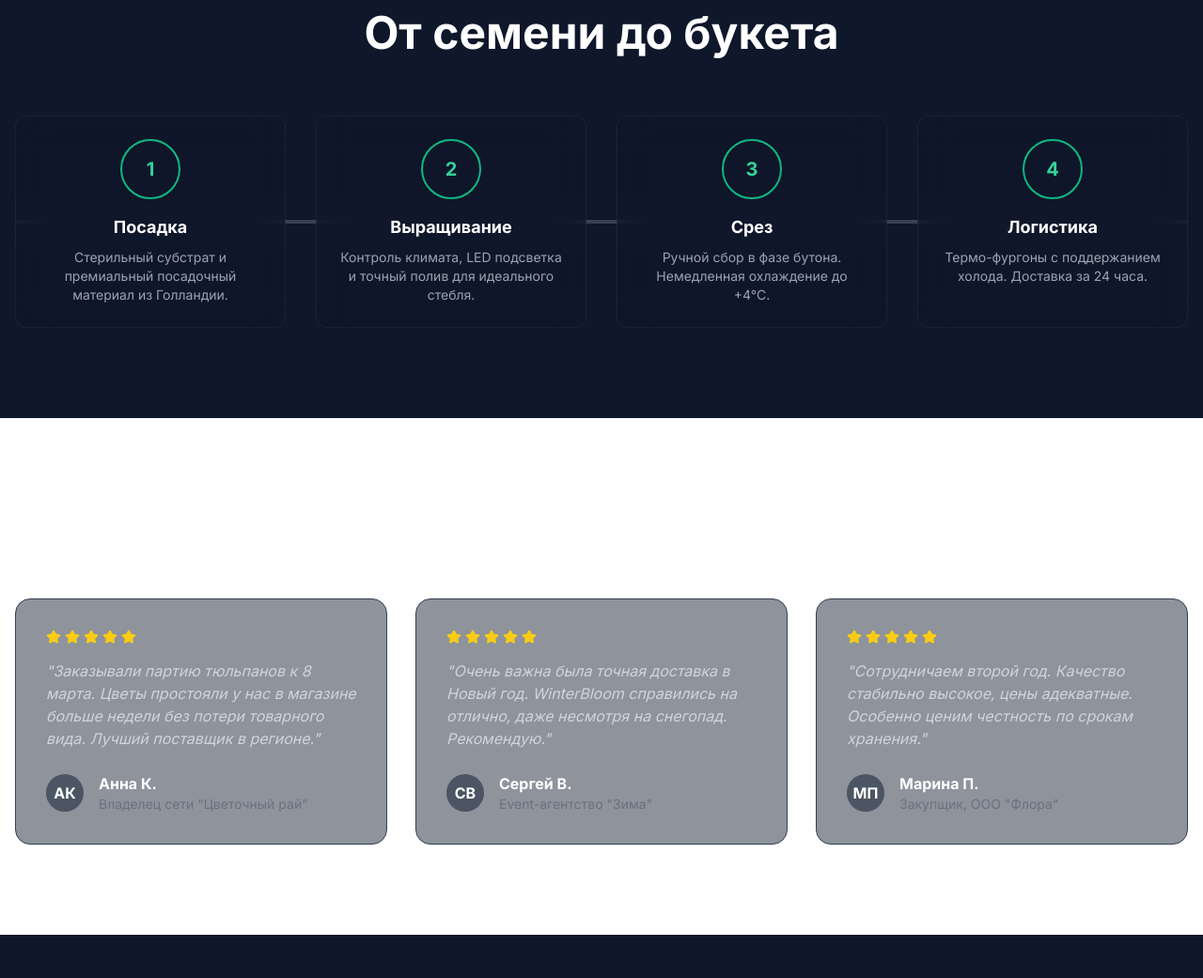
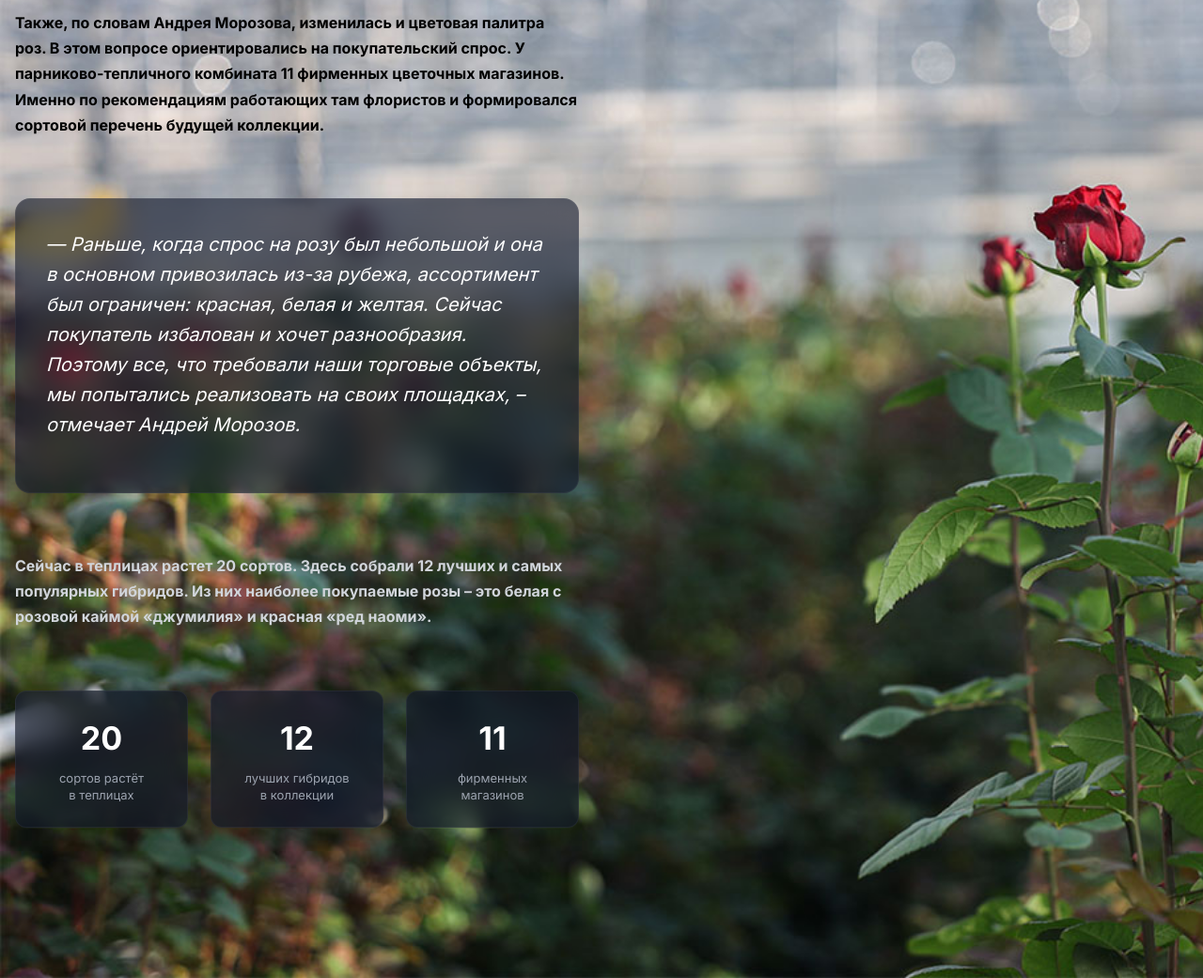
Before and after one commit to schikita/flowers, a website: page index.html in a window 1280 px wide. Shown: the part 4519-5560 px from the top of the page at 94% size. Drawn offline with nearby package versions, Linux system fonts and the light colour scheme.

Commit message:
edit video-sec

```diff
--- a/assets/css/main.css
+++ b/assets/css/main.css
@@ -2007,3 +2007,56 @@ body {
   height: 100%;
   object-fit: cover;
 }
+
+
+/* фон ты уже задал, оставляю как есть */
+#assortment{
+  background: url('../img/bg-ceo.jpg');
+  background-repeat: no-repeat;
+  background-size: cover;
+  background-position: left center;
+}
+
+/* 1) весь контент влево */
+#assortment .assortment-wrap{
+  max-width: 600px;      /* ширина контента */
+  margin-left: 0;        /* прижали влево */
+  margin-right: auto;
+}
+
+/* 2) текстовые блоки: убираем центрирование */
+#assortment .assortment-text{
+  text-align: left;
+  max-width: 820px;
+  margin-left: 0;
+  margin-right: auto;
+  color: #000;
+  font-weight: bold;
+}
+
+/* 3) уменьшаем шрифты */
+#assortment .assortment-text p{
+  font-size: 16px;       /* было text-lg */
+  line-height: 1.7;
+}
+
+#assortment blockquote p{
+  font-size: 18px;       /* было text-xl / md:text-2xl */
+  line-height: 1.6;
+}
+
+@media (min-width: 768px){
+  #assortment blockquote p{
+    font-size: 20px;
+  }
+}
+
+/* 4) статистика: немного компактнее */
+#assortment .stat-number{
+  font-size: 34px;       /* было text-4xl */
+}
+
+#assortment .stat-caption{
+  font-size: 13px;
+  line-height: 1.45;
+}
--- a/index.html
+++ b/index.html
@@ -620,61 +620,78 @@
     </section>
 
 
-    <!-- Section 6: Process Steps -->
-    <section id="process" class="relative py-24 bg-slate-900">
-        <div class="max-w-7xl mx-auto px-4">
-            <div class="text-center mb-16 reveal">
-                <h2 class="text-3xl md:text-5xl font-bold mb-4">От семени до букета</h2>
+
+    <section id="assortment" class="relative py-24 bg-slate-900 overflow-hidden">
+        <div class="absolute inset-0 opacity-10">
+            <div
+                class="absolute top-0 left-0 w-full h-full bg-[radial-gradient(circle_at_20%_50%,_#f43f5e_0%,_transparent_50%)]">
             </div>
+            <div
+                class="absolute bottom-0 right-0 w-full h-full bg-[radial-gradient(circle_at_80%_80%,_#fb7185_0%,_transparent_50%)]">
+            </div>
+        </div>
 
-            <div class="relative">
-                <!-- Connecting Line (Desktop) -->
-                <div class="hidden md:block absolute top-1/2 left-0 w-full h-1 bg-gray-700 -translate-y-1/2 z-0">
+        <div class="max-w-7xl mx-auto px-4 relative z-10">
+            <!-- добавили обёртку для “прижать влево” -->
+            <div class="assortment-wrap">
+
+                <!-- Вводный текст -->
+                <div class="assortment-text mb-16 reveal">
+                    <p class="text-black leading-relaxed">
+                        Также, по словам Андрея Морозова, изменилась и цветовая палитра роз. В этом вопросе
+                        ориентировались
+                        на покупательский спрос. У парниково-тепличного комбината 11 фирменных цветочных магазинов.
+                        Именно
+                        по рекомендациям работающих там флористов и формировался сортовой перечень будущей коллекции.
+                    </p>
                 </div>
 
-                <div class="grid grid-cols-1 md:grid-cols-4 gap-8 relative z-10">
-                    <!-- Step 1 -->
+                <!-- Цитата директора -->
+                <div class="glass-panel-dark p-8 md:p-10 rounded-2xl mb-16 relative overflow-hidden reveal">
+                    <blockquote class="relative z-10">
+                        <p class="text-white font-medium italic mb-6">
+                            — Раньше, когда спрос на розу был небольшой и она в основном привозилась из-за рубежа,
+                            ассортимент был ограничен: красная, белая и желтая. Сейчас покупатель избалован и хочет
+                            разнообразия. Поэтому все, что требовали наши торговые объекты, мы попытались реализовать на
+                            своих площадках, – отмечает Андрей Морозов.
+                        </p>
+                    </blockquote>
+                </div>
+
+                <div class="assortment-text mb-16 reveal">
+                    <p class="text-gray-300 leading-relaxed">
+                        Сейчас в теплицах растет 20 сортов. Здесь собрали 12 лучших и самых популярных гибридов. Из них
+                        наиболее покупаемые розы – это белая с розовой каймой «джумилия» и красная «ред наоми».
+                    </p>
+                </div>
+
+                <!-- Статистика сортов -->
+                <div class="grid grid-cols-1 md:grid-cols-3 gap-6 mb-16">
                     <div
-                        class="glass-panel-dark p-6 rounded-xl text-center reveal group hover:bg-slate-800 transition-colors">
+                        class="glass-panel-dark p-6 rounded-xl text-center reveal group hover:bg-slate-800/50 transition-all duration-300">
                         <div
-                            class="w-16 h-16 bg-brand-dark border-2 border-emerald-500 rounded-full flex items-center justify-center mx-auto mb-4 text-emerald-400 text-xl font-bold group-hover:scale-110 transition-transform">
-                            1</div>
-                        <h3 class="text-lg font-bold text-white mb-2">Посадка</h3>
-                        <p class="text-gray-400 text-sm">Стерильный субстрат и премиальный посадочный материал из
-                            Голландии.</p>
+                            class="stat-number font-bold text-rose-400 mb-2 group-hover:scale-110 transition-transform">
+                            20</div>
+                        <p class="stat-caption text-gray-400">сортов растёт<br>в теплицах</p>
                     </div>
-                    <!-- Step 2 -->
-                    <div class="glass-panel-dark p-6 rounded-xl text-center reveal group hover:bg-slate-800 transition-colors"
+
+                    <div class="glass-panel-dark p-6 rounded-xl text-center reveal group hover:bg-slate-800/50 transition-all duration-300"
                         style="transition-delay: 100ms;">
                         <div
-                            class="w-16 h-16 bg-brand-dark border-2 border-emerald-500 rounded-full flex items-center justify-center mx-auto mb-4 text-emerald-400 text-xl font-bold group-hover:scale-110 transition-transform">
-                            2</div>
-                        <h3 class="text-lg font-bold text-white mb-2">Выращивание</h3>
-                        <p class="text-gray-400 text-sm">Контроль климата, LED подсветка и точный полив для
-                            идеального
-                            стебля.</p>
+                            class="stat-number font-bold text-rose-400 mb-2 group-hover:scale-110 transition-transform">
+                            12</div>
+                        <p class="stat-caption text-gray-400">лучших гибридов<br>в коллекции</p>
                     </div>
-                    <!-- Step 3 -->
-                    <div class="glass-panel-dark p-6 rounded-xl text-center reveal group hover:bg-slate-800 transition-colors"
+
+                    <div class="glass-panel-dark p-6 rounded-xl text-center reveal group hover:bg-slate-800/50 transition-all duration-300"
                         style="transition-delay: 200ms;">
                         <div
-                            class="w-16 h-16 bg-brand-dark border-2 border-emerald-500 rounded-full flex items-center justify-center mx-auto mb-4 text-emerald-400 text-xl font-bold group-hover:scale-110 transition-transform">
-                            3</div>
-                        <h3 class="text-lg font-bold text-white mb-2">Срез</h3>
-                        <p class="text-gray-400 text-sm">Ручной сбор в фазе бутона. Немедленная охлаждение до +4°C.
-                        </p>
-                    </div>
-                    <!-- Step 4 -->
-                    <div class="glass-panel-dark p-6 rounded-xl text-center reveal group hover:bg-slate-800 transition-colors"
-                        style="transition-delay: 300ms;">
-                        <div
-                            class="w-16 h-16 bg-brand-dark border-2 border-emerald-500 rounded-full flex items-center justify-center mx-auto mb-4 text-emerald-400 text-xl font-bold group-hover:scale-110 transition-transform">
-                            4</div>
-                        <h3 class="text-lg font-bold text-white mb-2">Логистика</h3>
-                        <p class="text-gray-400 text-sm">Термо-фургоны с поддержанием холода. Доставка за 24 часа.
-                        </p>
+                            class="stat-number font-bold text-rose-400 mb-2 group-hover:scale-110 transition-transform">
+                            11</div>
+                        <p class="stat-caption text-gray-400">фирменных<br>магазинов</p>
                     </div>
                 </div>
+
             </div>
         </div>
     </section>
@@ -728,10 +745,7 @@
                                 <div
                                     class="w-10 h-10 rounded-full bg-gray-600 flex items-center justify-center text-white font-bold">
                                     СВ</div>
-                                <div>
-                                    <h4 class="text-white font-bold">Сергей В.</h4>
-                                    <p class="text-gray-500 text-sm">Event-агентство "Зима"</p>
-                                </div>
+
                             </div>
                         </div>
                     </div>
```
Also changed, not shown: assets/img/bg-ceo.jpg (added).
